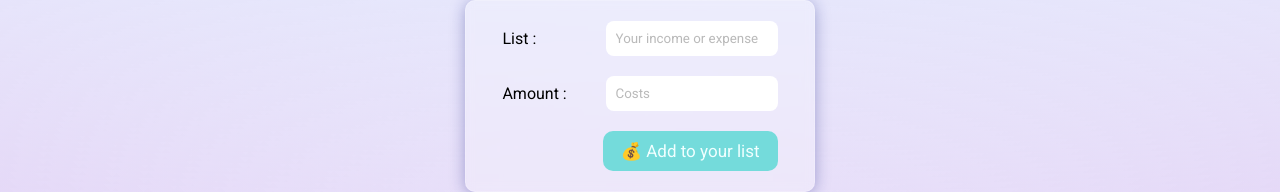
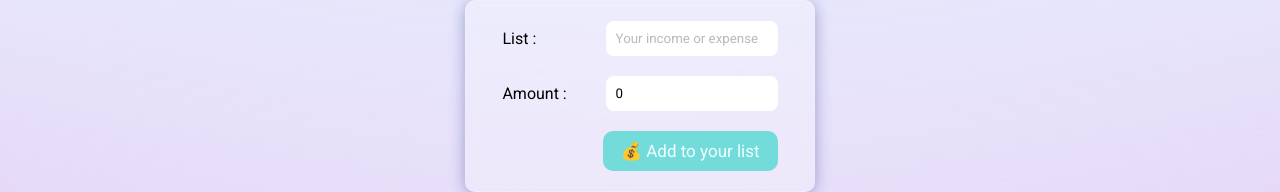
Before and after one commit to Panitnun-6243/Ledger_app_react, a React (Create React App) app: page / in a window 1280 px wide. Shown: the part 185-377 px from the top of the page. Built offline with nearby package versions, Linux system fonts and the light colour scheme.

Commit message:
Add form state

```diff
--- a/src/components/formComponent.js
+++ b/src/components/formComponent.js
@@ -1,33 +1,47 @@
+import { useState } from "react";
 
-const FormComponent=()=>{
-const inputTitle=(event)=>{
-    console.log( event.target.value)
+const FormComponent = () => {
 
+const [title, setTitle] = useState('')
+const [amount, setAmount] = useState(0)
+
+  const inputTitle = (event) => {
+    setTitle(event.target.value);
+  };
+  const inputAmount = (event) => {
+    setAmount(event.target.value);
+  };
+  const saveItem = (event) => {
+    event.preventDefault(); //ไม่ให้จอเรนเดอใหม่ ดักจับข้อมูลให้เเสดงผลค้างไว้
+    const itemData={
+        title:title,
+        amount:Number(amount)
     }
-const inputAmount=(event)=>{
-    console.log(event.target.value)
-}
-const saveItem=(event)=>{
-    event.preventDefault()//ไม่ให้จอเรนเดอใหม่ ดักจับข้อมูลให้เเสดงผลค้างไว้
-    console.log('Already save')
-}
-    return(
+    console.log(itemData)
+    setTitle('')//เคลียค่าในstateเพราะsubmitออกมาใช้เเล้ว
+    setAmount(0)
+  };
+  return (
     <div className="form-container">
       <form onSubmit={saveItem}>
         <div className="list-item">
           <label>List :</label>
-                    <input type="text" placeholder="Your income or expense" onChange={inputTitle}/>
+          <input
+            type="text"
+            placeholder="Your income or expense"
+            onChange={inputTitle}
+            value={title}
+          />
         </div>
         <div className="amount-item">
           <label>Amount :</label>
-                    <input type="text" placeholder="Costs" onChange={inputAmount}/>
+          <input type="text" placeholder="Costs" onChange={inputAmount} value={amount}/>
         </div>
         <div className="button-item">
-                    <button type="submit" >&#128176; Add to your list</button>
-
+          <button type="submit">&#128176; Add to your list</button>
         </div>
       </form>
     </div>
-    )
-}
+  );
+};
 export default FormComponent;
```
Also changed, not shown: 1 other file (tests, documents, lock files or other folders). Lines whose indentation alone changed are shown as unchanged.
